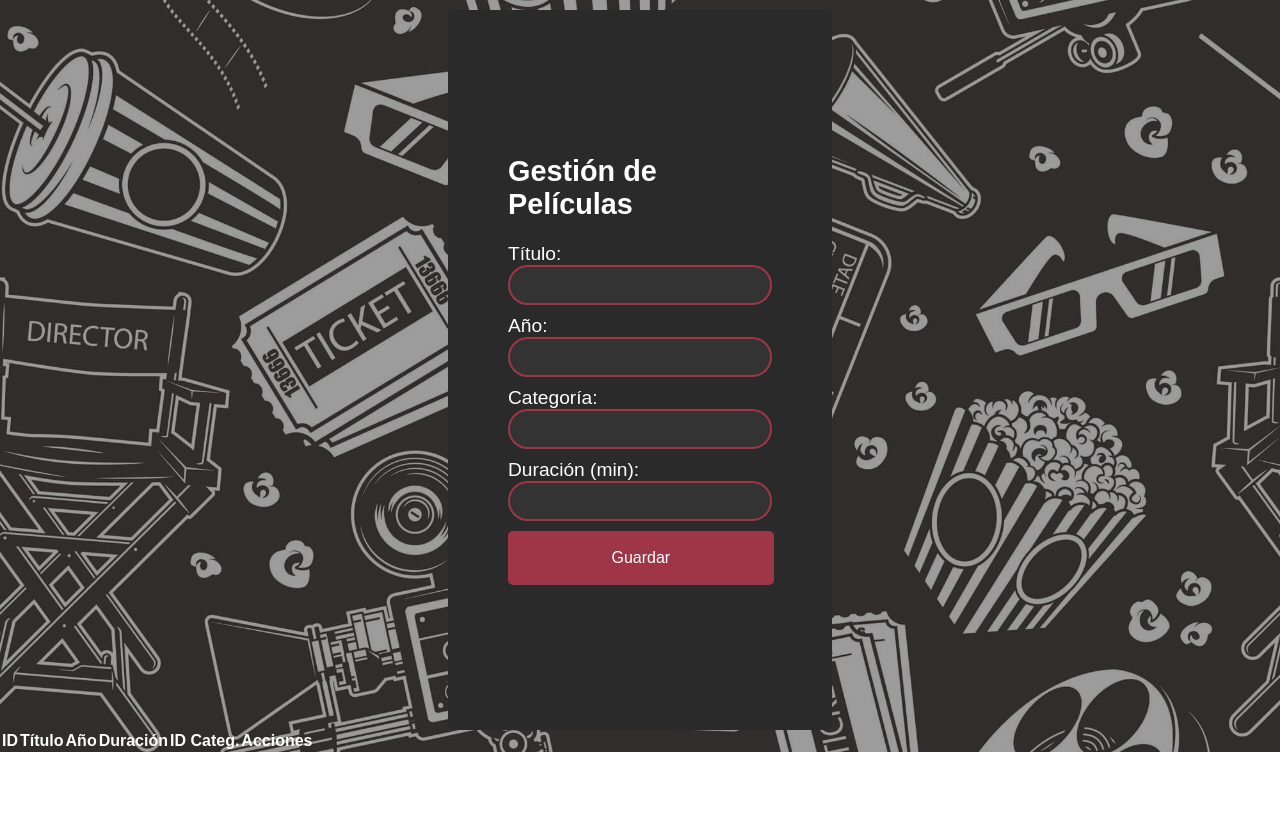
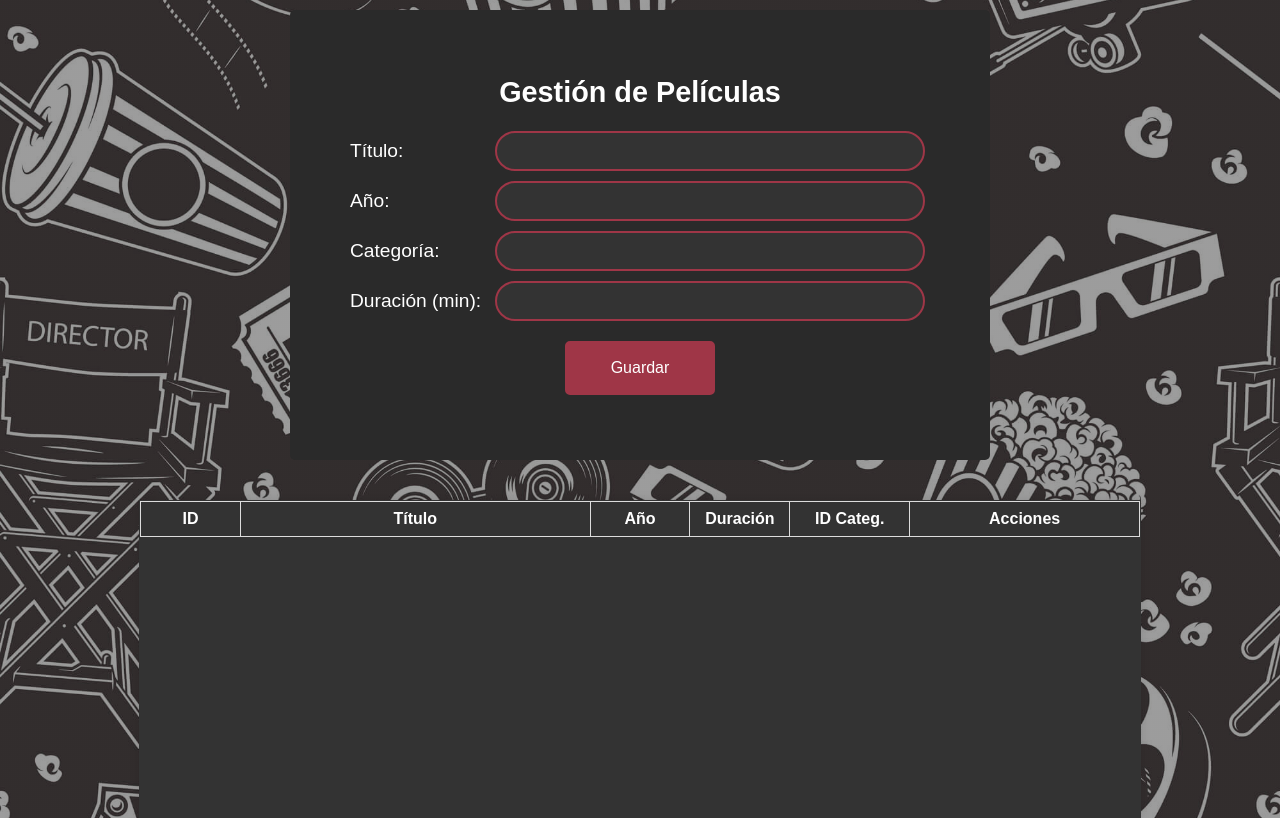
Before and after one commit to CarolTDK/proyecto_movies_cac-master, a plain HTML site: page pages/administrador.html in a window 1280 px wide. Shown: the part 54-872 px from the top of the page. Before the commit the page ends 806 px from the top, so only its background shows below. Drawn offline with Linux system fonts and the light colour scheme; files whose address does not match are found by name.

Commit message:
Update style.css
Se realizaron modificaciones al archivo de estilos de la página de administración de películas

```diff
--- a/css/style.css
+++ b/css/style.css
@@ -10,7 +10,6 @@ body {
   /* scrollbar-color: #9f3647  #181419; /*nuevo
      scrollbar-width: thin;*/
 }
-/*ESTILOS ESCRITORIO PARA PAGINA Registrarse */
 body {
   height: 100vh;
   background: linear-gradient(to right top, #24242473, #24242473),
@@ -34,7 +33,7 @@ body {
   }
   main {
     /*seccion de registrarse.html*/
-
+    .seccionRegistrarse{
       background-color: rgb(42, 42, 42);
       width: 30%;
       margin: 0 auto;
@@ -110,3 +109,159 @@ body {
       }
     }
   }
+
+  .main-adm {
+    /*seccion de administrador.html*/
+    .seccionAdministrador{
+      background-color: rgb(42, 42, 42);
+      width: 700px;
+      min-height: 450px;
+      margin: 0 auto;
+      border-radius: 5px;
+      padding: 40px 20px;
+      display: flex;
+      flex-direction: column;
+      gap: 2rem;
+      justify-content: center;
+      align-items: center;
+      height: 50vh;
+      max-height: 60vh;
+      font-size: 1.2rem;
+      .titulo_cabecera {
+        font-size: 2.5rem;
+        font-weight: 700;
+        margin-bottom: 20px;
+      }
+      /*seleccionar todos los input menos el checkbox*/
+      form {
+        /* width: 100%; */
+        padding: 40px;
+        input:not(.check, .boton),
+        select {
+          width: 430px;
+          margin-bottom: 10px;
+          height: 40px;
+          padding: 0px 20px;
+          font-size: 1.2rem;
+          border-radius: 20px;
+          border: 2px solid #9f3647;
+          background-color: #333333;
+          outline: none;
+          color: rgb(255, 255, 255);
+        }
+        .error input:not(.check, .boton),
+        .error select {
+          border: 1px solid #ff0000;
+        }
+        .error-text {
+          color: #ff0000;
+          font-size: 0.8rem;
+          margin-top: 0px;
+          margin-bottom: 10px;
+        }
+
+        /* .terminos {
+          font-size: 0.8rem;
+          display: flex;
+          align-items: center;
+          margin-bottom: 20px;
+          .textoCheck {
+            margin-left: 10px;
+          }
+        } */
+        .boton {
+          width: 150px;
+          /* box-sizing: content-box; */
+          background-color: #9f3647;
+          border: 2px solid #9f3647;
+          color: #ffffff;
+          padding: 1rem 1rem;
+          margin-top: 10px;
+          border-radius: 5px;
+          font-size: 1rem;
+          font-weight: 500;
+          }
+        .ayuda {
+          margin-top: 40px;
+          font-size: 1rem;
+          text-decoration: none;
+          color: #787878;
+          font-weight: 400;
+        }
+        .label-form {
+          width: 140px;
+          display: inline-block;
+        }
+        h2 {
+          text-align: center;
+        }
+      }
+    }
+  }
+
+  .containerTable {
+    width: 1002px;
+    height: 318px;
+    overflow-y: auto;
+    margin: 40px auto;
+    padding: 0px;
+    background-color: #333333;
+    border: 1px solid #333333;
+    box-shadow: 0 0 10px rgba(0, 0, 0, 0.1);
+  }
+
+  table {
+    margin: 0 auto; /* Centrar la tabla horizontalmente */
+    width: 1000px; /* Ancho de la tabla */
+    background-color: #f0f0f0; /* Color de fondo gris claro */
+    border-collapse: collapse; /* Eliminar espacio entre celdas */
+    border: 1px solid #ddd; /* Borde gris claro */
+  }
+
+  thead {
+    position: sticky;
+    top: 0;
+    background-color: #333333;
+    color: #fff;
+  }
+
+  th, td {
+    padding: 8px;
+    text-align: center;
+    height: 35px;
+    border: 1px solid #ddd;
+  }
+
+  td {
+    background-color: #d3d3d3;
+    color: #000000;
+  }
+
+  tr td:nth-child(2) {
+    text-align: left;
+  }
+
+  #colId {
+    width: 10%;
+  }
+
+  #colTitulo {
+    width: 35%;
+  }
+
+  #colAnio {
+    width: 10%;
+  }
+
+  #colDuracion {
+    width: 10%;
+  }
+
+  #colIdCategoria {
+    width: 12%;
+  }
+
+  #colAcciones {
+    width: 23%;
+  }
+}
```
Lines whose indentation alone changed are shown as unchanged.
